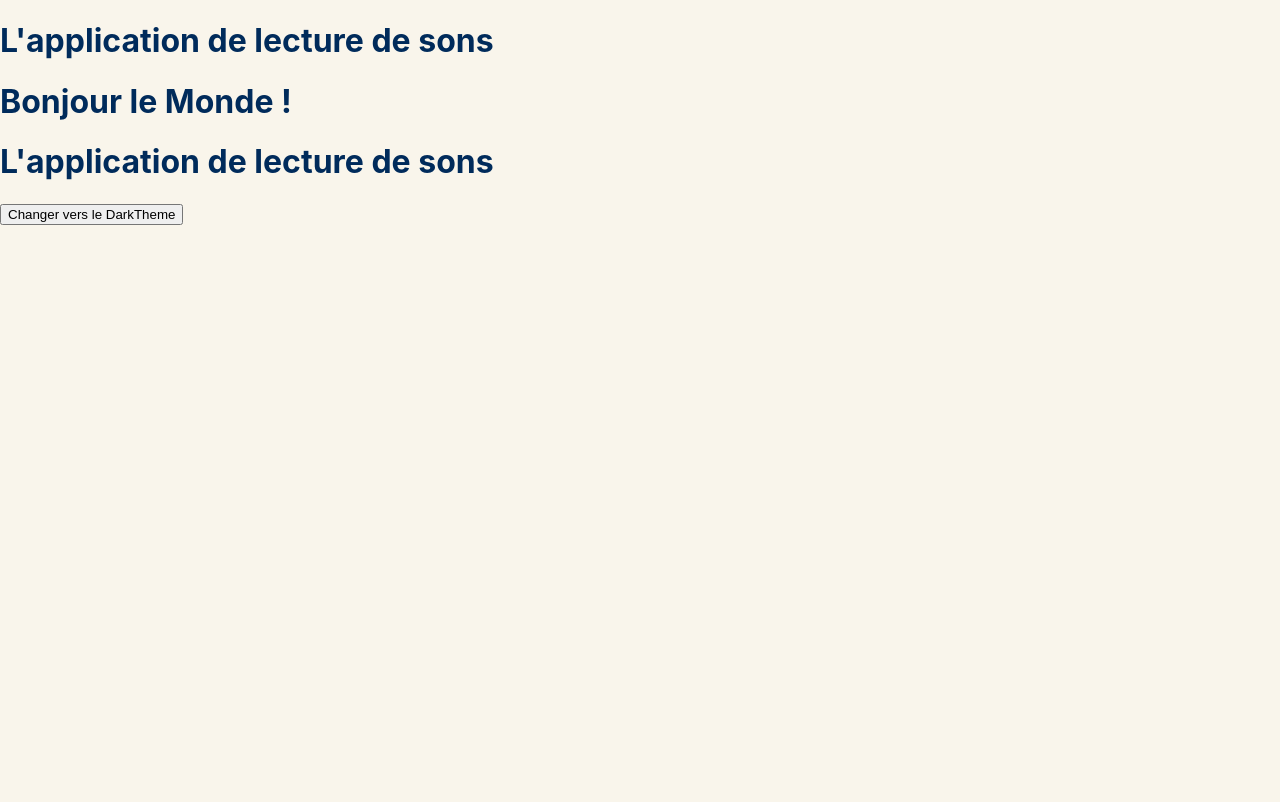
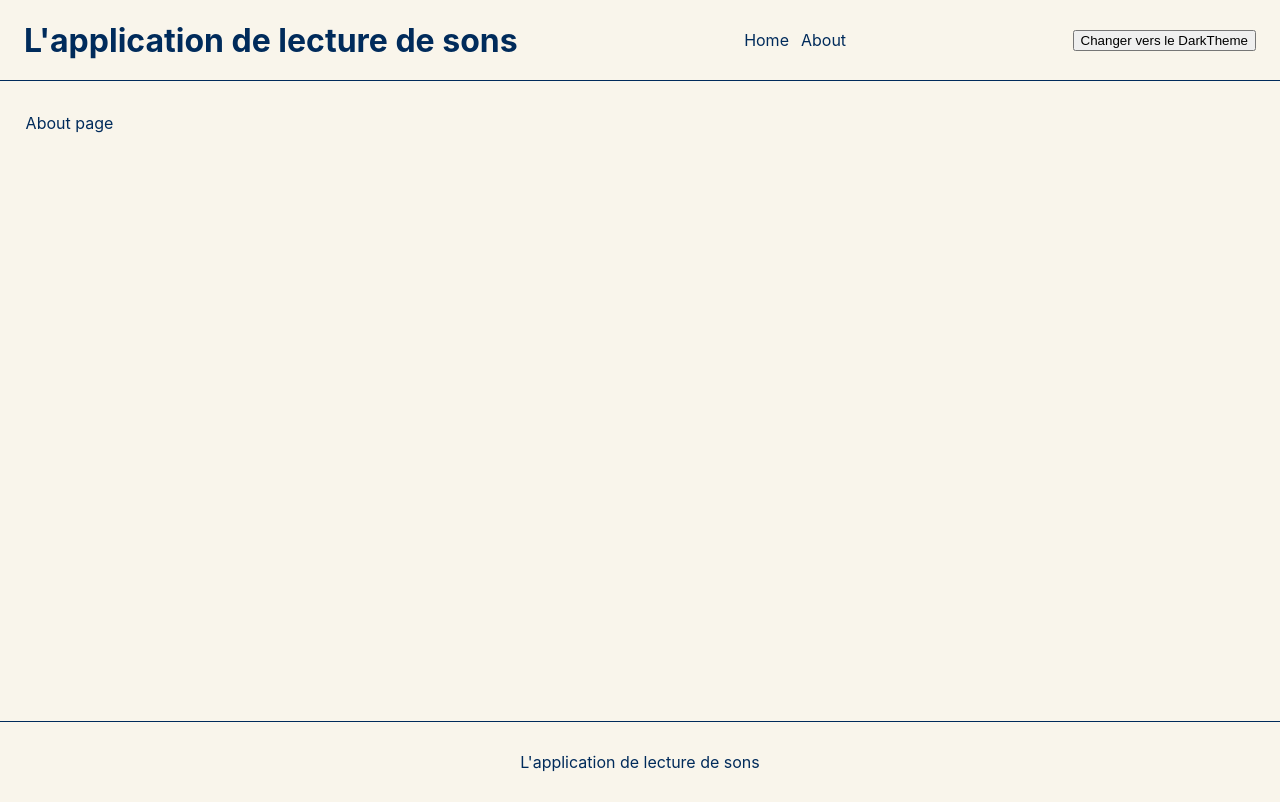
Before and after one commit to Bretzddev/appsons, a React (Create React App) app: page /about in a window 1280 px wide. Built offline with nearby package versions, Linux system fonts and the light colour scheme.

Commit message:
Router Create

```diff
--- a/package.json
+++ b/package.json
@@ -8,6 +8,7 @@
     "@testing-library/user-event": "^13.5.0",
     "react": "^18.2.0",
     "react-dom": "^18.2.0",
+    "react-router-dom": "^6.14.2",
     "react-scripts": "5.0.1",
     "styled-components": "^6.0.7",
     "web-vitals": "^2.1.4"
--- a/src/App.js
+++ b/src/App.js
@@ -1,11 +1,18 @@
-import logo from './logo.svg';
 import './App.css';
+import { BrowserRouter as Router, Routes, Route } from 'react-router-dom';
 import Layout from './components/UI/Layout';
+import Home from './components/Home';
+import About from './components/About';
 
 export default function App() {
   return (
-    <Layout>
-      <h1> Bonjour le Monde !</h1>
-    </Layout>
+    <Router>
+      <Layout>
+          <Routes>
+            <Route element={<Home/>} path="/"/>
+            <Route element={<About/>} path="/about"/>
+          </Routes>
+      </Layout>
+    </Router>
   );
 }
--- /dev/null
+++ b/src/Components/About/index.js
@@ -0,0 +1,11 @@
+import styled from "styled-components"
+
+export default function About() {
+    return (
+        <Wrapper>
+            <p>About page</p>
+        </Wrapper>
+    );
+}
+
+const Wrapper = styled.div``;
--- /dev/null
+++ b/src/Components/Home/index.js
@@ -0,0 +1,11 @@
+import styled from "styled-components"
+
+export default function Home(){
+    return (
+        <Wrapper>
+            <p>Home page</p>
+        </Wrapper>
+    );
+}
+
+const Wrapper = styled.div``;
--- a/src/Components/UI/Footer/index.js
+++ b/src/Components/UI/Footer/index.js
@@ -3,9 +3,15 @@
 export default function Footer(){
     return (
         <Wrapper>
-            <h1>L'application de lecture de sons</h1>
+            <p>L'application de lecture de sons</p>
         </Wrapper>
     );
 }
 
-const Wrapper = styled.footer``;
+const Wrapper = styled.footer`
+height: 80px;
+display: flex;
+justify-content: center;
+align-items: center;
+border-top: solid 1px
+`;
--- a/src/Components/UI/GlobalStyle.js
+++ b/src/Components/UI/GlobalStyle.js
@@ -2,12 +2,10 @@
 
 const GlobalStyle = createGlobalStyle`
     body{
-        transition : linear 0.25s;
+        transition : linear 0.75s;
         background-color : ${(props) => props.theme.backgroundColor};
         color : ${(props) => props.theme.mainColor};
     }
-
-
 `;
 
 export default GlobalStyle;
--- a/src/Components/UI/Header/index.js
+++ b/src/Components/UI/Header/index.js
@@ -1,11 +1,31 @@
 import styled from "styled-components"
+import { Link } from "react-router-dom";
 
-export default function Header(){
+export default function Header({isLight, handleToggleTheme}){
     return (
         <Wrapper>
             <h1>L'application de lecture de sons</h1>
+            <nav>
+                <Link to="/">Home</Link>
+                <Link to="/about">About</Link>
+            </nav>
+            <button onClick={handleToggleTheme}>Changer vers le {isLight? "DarkTheme" : "LightTheme"} </button>
         </Wrapper>
     );
 }
 
-const Wrapper = styled.header``;
+const Wrapper = styled.header`
+height: 80px;
+display: flex;
+justify-content: space-between;
+padding: 0px 24px;
+align-items: center;
+border-bottom: solid 1px;
+& a {
+    text-decoration: none;
+    color: inherit;
+}
+& a:first-child{
+    margin-right: 12px;
+}
+`;
--- a/src/Components/UI/Layout.js
+++ b/src/Components/UI/Layout.js
@@ -15,13 +15,22 @@
         <ThemeProvider theme={isLight? lightTheme : darkTheme}>
         <Wrapper>
             <GlobalStyle/>
-                <Header/>
+                <Header isLight={isLight} handleToggleTheme={handleToggleTheme} />
+                <Main>
                 {children}
+                </Main>
                 <Footer/>
-            <button onClick={handleToggleTheme}>Changer vers le {isLight? "DarkTheme" : "LightTheme"} </button>
         </Wrapper>
     </ThemeProvider>
      );
 }
 
 const Wrapper = styled.div``;
+
+const Main = styled.div`
+min-height: calc(100vh - 192px);
+width: 96%;
+max-width: 1240px;
+margin : auto;
+margin-top: 32px;
+`;
```
Also changed, not shown: 1 other file (tests, documents, lock files or other folders).
